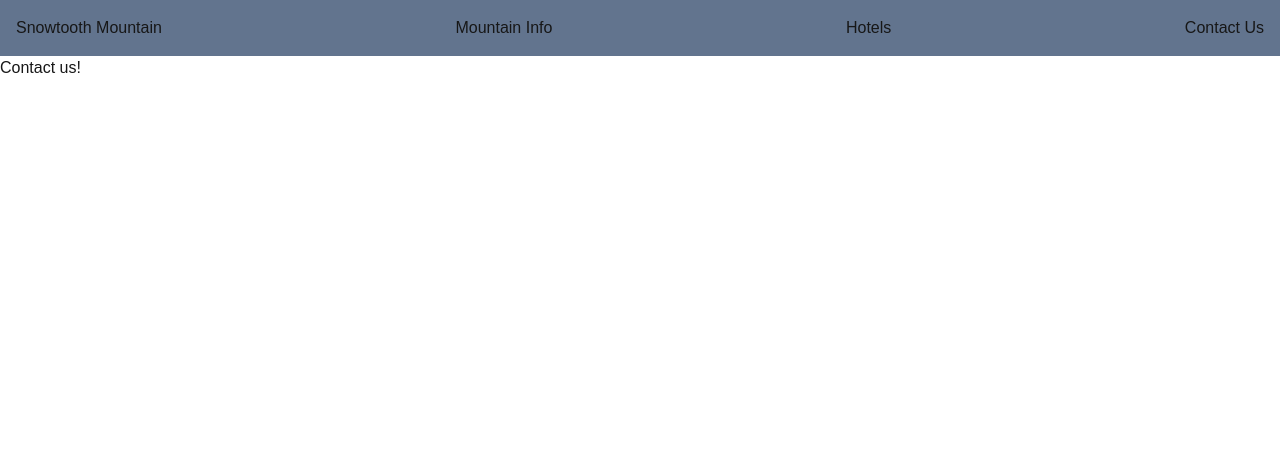
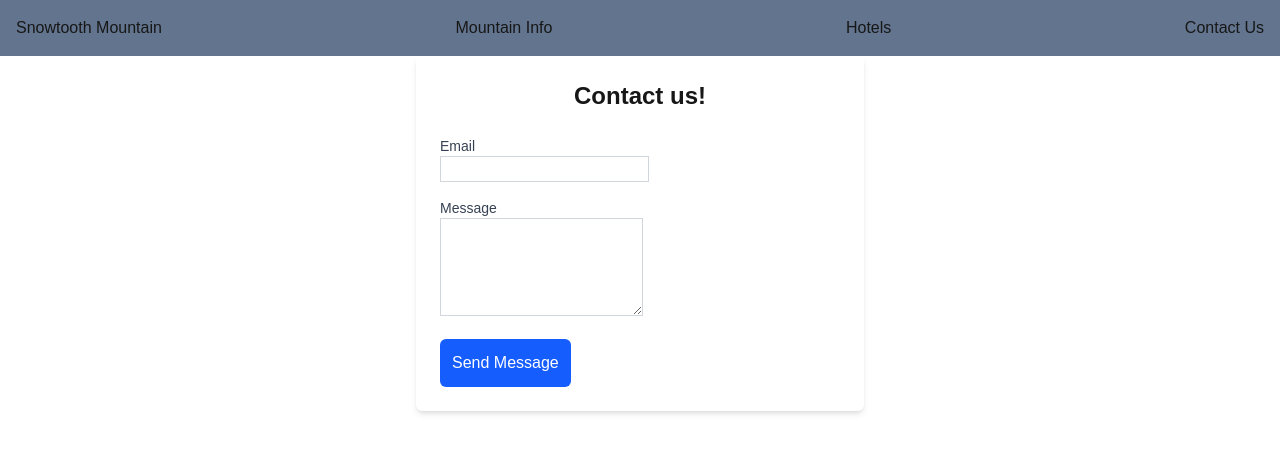
Before and after one commit to theunknownkz/React-Project, a Next.js app in the folder react-project/next-react-project/: page /contact in a window 1280 px wide. Shown: the top 452 px of the page. Built offline with nearby package versions, Linux system fonts and the light colour scheme.

Commit message:
Added a form in the contact page

```diff
--- a/react-project/next-react-project/src/app/contact/page.js
+++ b/react-project/next-react-project/src/app/contact/page.js
@@ -1,7 +1,45 @@
 export default function Page() {
     return (
-        <main>
-            <h1>Contact us!</h1>
+        <main className="max-w-md mx-auto p-6 bg-white shadow-md rounded-md">
+          <h1 className="text-2xl font-bold text-center mb-6">
+            Contact us!
+          </h1>
+          <form className="space-y-4">
+            <div>
+              <label
+                htmlFor="email"
+                className="block text-sm font-medium text-gray-700"
+              >Email
+              </label>
+              <input
+                id="email"
+                type="email"
+                name="email"
+                required
+                className="border border-gray-300 focus:ring-2 focus:ring-blue-500 focus:border-blue-500"
+              />
+            </div>
+            <div>
+              <label
+                htmlFor="message"
+                className="block text-sm font-medium text-gray-700"
+              >Message
+              </label>
+              <textarea
+                id="message"
+                name="message"
+                rows={4}
+                required
+                className="border border-gray-300 focus:ring-2 focus:ring-blue-500 focus:border-blue-500"
+              ></textarea>
+            </div>
+            <button
+              type="submit"
+              className="text-white bg-blue-600 rounded-md p-3"
+            >
+              Send Message
+            </button>
+          </form>
         </main>
     )
 }
```
